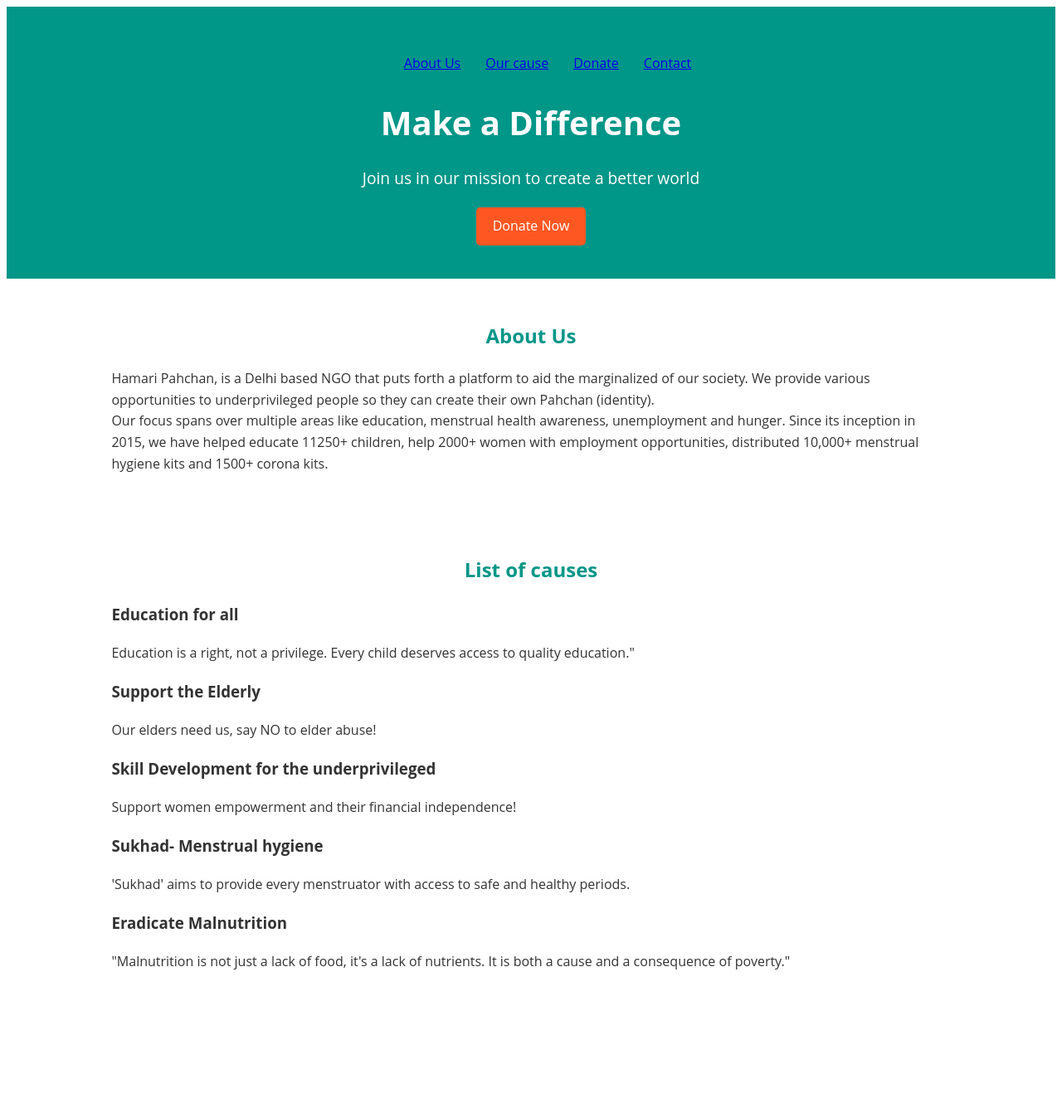
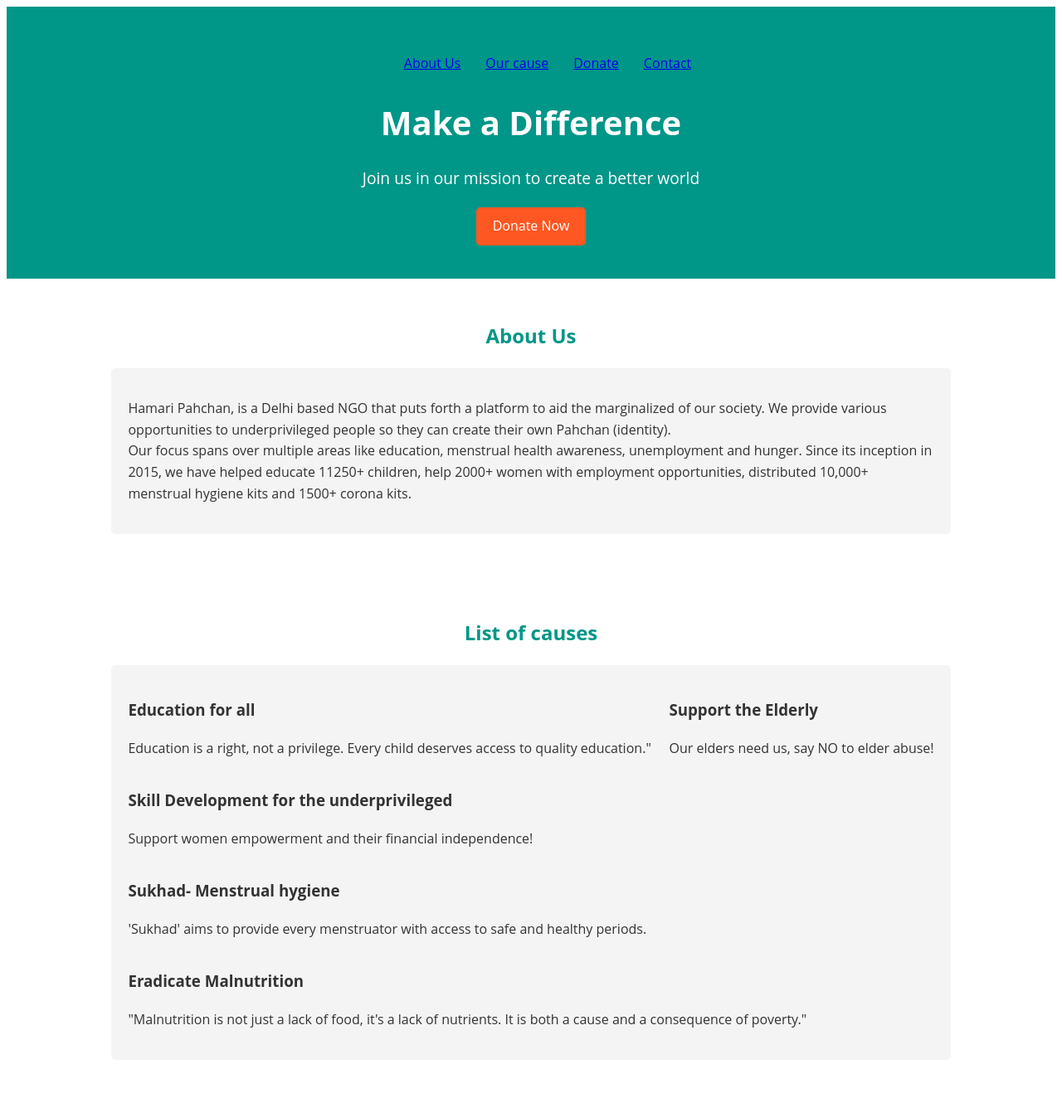
Before and after one commit to guptaaryan8092/encryptix, a PHP site: page /main.html in a window 1280 px wide. Shown: the whole page at 83% size. Before the commit the page ends 1169 px from the top, so only its background shows below. Run offline with PHP 8.4, Linux system fonts and the light colour scheme.

Commit message:
added_cause_style

```diff
--- a/Task_1/css/home.css
+++ b/Task_1/css/home.css
@@ -47,7 +47,17 @@ h2 {
     margin-bottom: 20px;
     color: #009688;
 }
-
+.content, .cause-stories, form {
+    background: #f4f4f4;
+    padding: 20px;
+    border-radius: 5px;
+    margin-bottom: 20px;
+}
+.cause-stories {
+    display: flex;
+    justify-content: space-between;
+    flex-wrap: wrap;
+}
 
 
 
```
